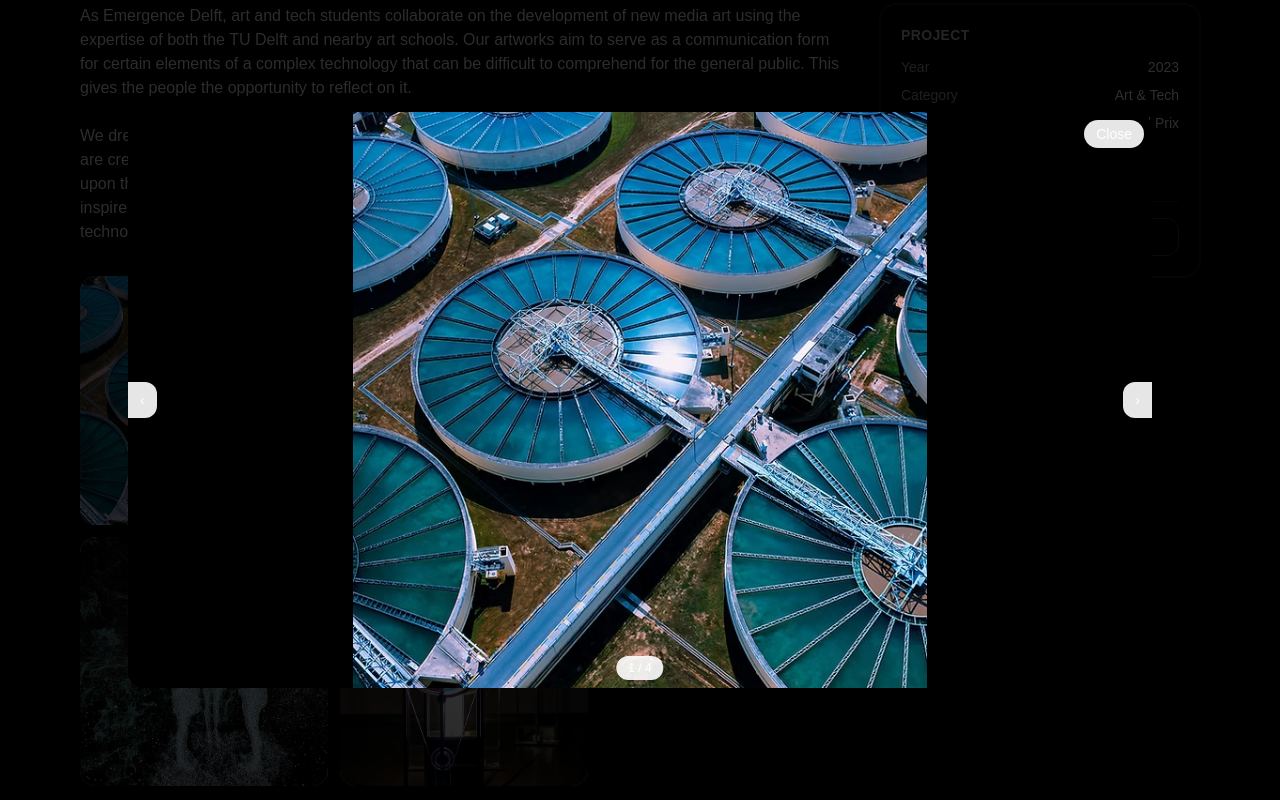
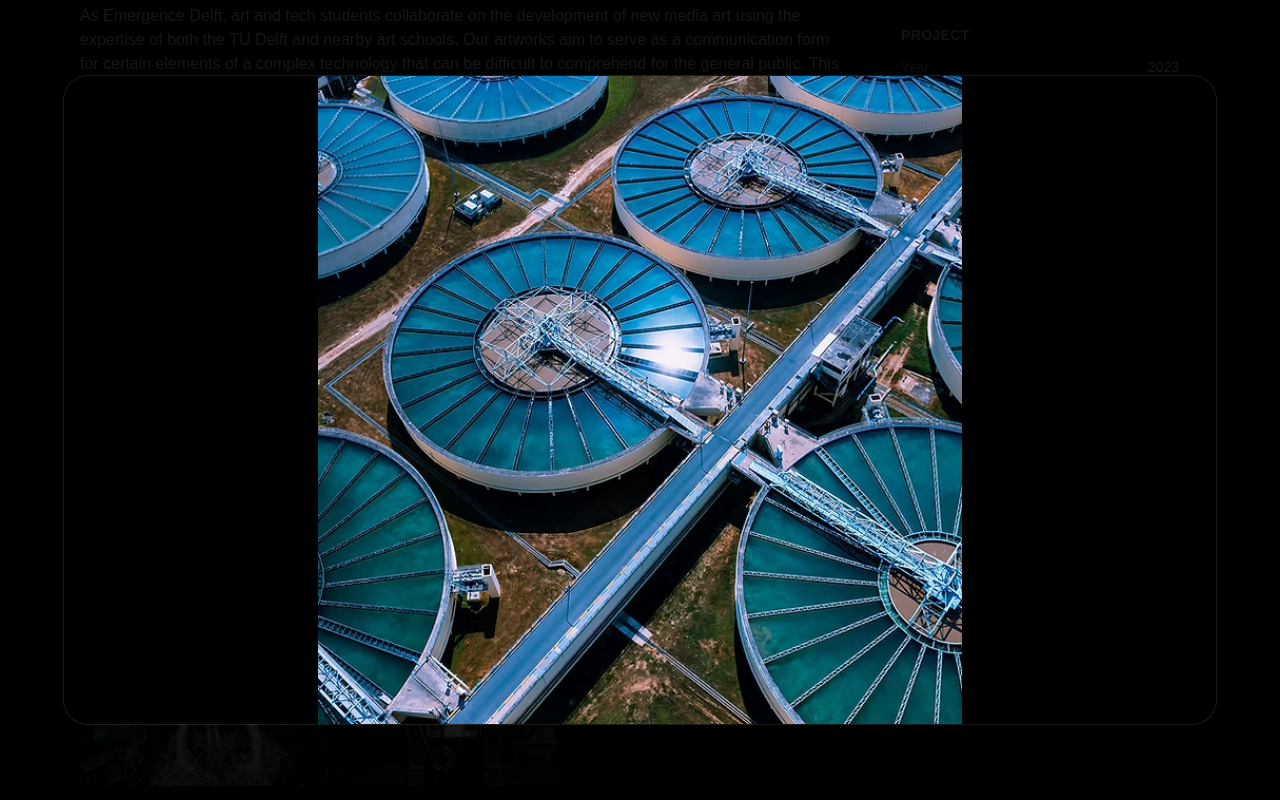
Before and after one commit to Maarten3013/dreamlab, a Next.js app: page /projects/emergence in a window 1280 px wide. Both pictures are taken after a click on the button 204 px from the left and 1126 px from the top of the page. Shown: the part 726-1526 px from the top of the page. Built offline with nearby package versions, Linux system fonts and the light colour scheme.

Commit message:
changed lightbox

```diff
--- a/components/MosaicLightbox.tsx
+++ b/components/MosaicLightbox.tsx
@@ -1,5 +1,5 @@
 "use client";
-import { useEffect, useMemo, useState } from "react";
+import { useEffect, useMemo, useRef, useState } from "react";
 
 type Img = { url: string; alt?: string } | string;
 
@@ -14,11 +14,18 @@ export default function MosaicLightbox({ images, title }: { images: Img[]; title
 
   const [open, setOpen] = useState(false);
   const [idx, setIdx] = useState(0);
+  const [ui, setUi] = useState(true); // show/hide controls
+  const hideTimer = useRef<ReturnType<typeof setTimeout> | null>(null);
 
-  const onOpen = (i: number) => { setIdx(i); setOpen(true); };
+  const onOpen = (i: number) => {
+    setIdx(i);
+    setOpen(true);
+    setUi(true);
+  };
   const prev = () => setIdx((i) => (i - 1 + items.length) % items.length);
   const next = () => setIdx((i) => (i + 1) % items.length);
 
+  // close & arrows
   useEffect(() => {
     if (!open) return;
     const onKey = (e: KeyboardEvent) => {
@@ -30,12 +37,19 @@ export default function MosaicLightbox({ images, title }: { images: Img[]; title
     return () => window.removeEventListener("keydown", onKey);
   }, [open, items.length]);
 
+  // auto-hide UI after inactivity
+  const pokeUI = () => {
+    setUi(true);
+    if (hideTimer.current) clearTimeout(hideTimer.current);
+    hideTimer.current = setTimeout(() => setUi(false), 1800);
+  };
+
   if (items.length === 0) return null;
 
   return (
     <>
-      {/* Pinterest-like mosaic via CSS columns */}
-      <div className="mt-8 animate-fade-in columns-2 gap-3 md:columns-3">
+      {/* Mosaic thumbnails */}
+      <div className="mt-8 columns-2 gap-3 md:columns-3">
         {items.map((img, i) => (
           <button
             key={img.url + i}
@@ -52,26 +66,78 @@ export default function MosaicLightbox({ images, title }: { images: Img[]; title
 
       {/* Lightbox */}
       {open && (
-        <div className="fixed inset-0 z-50 flex items-center justify-center bg-black/80 p-4" onClick={() => setOpen(false)}>
-          <div className="relative w-full max-w-5xl" onClick={(e) => e.stopPropagation()}>
-            <div className="relative aspect-[16/9] w-full overflow-hidden rounded-2xl bg-black">
+        <div
+          className="fixed inset-0 z-50 flex items-center justify-center bg-black/90 p-4"
+          onClick={() => setOpen(false)}
+          onMouseMove={pokeUI}
+          role="dialog"
+          aria-modal="true"
+        >
+          <div className="relative w-full max-w-6xl" onClick={(e) => e.stopPropagation()}>
+            <div className="relative aspect-[16/9] w-full overflow-hidden rounded-3xl bg-black ring-1 ring-white/10">
+              {/* image */}
               {/* eslint-disable-next-line @next/next/no-img-element */}
-              <img src={items[idx].url} alt={items[idx].alt ?? title} className="h-full w-full object-contain" />
-            </div>
-            <button onClick={() => setOpen(false)} className="absolute right-2 top-2 rounded-full bg-white/90 px-3 py-1 text-sm font-medium shadow">
-              Close
+              <img
+                src={items[idx].url}
+                alt={items[idx].alt ?? title}
+                className="h-full w-full object-contain"
+                onLoad={pokeUI}
+              />
+
+              {/* close (top-right) */}
+              <button
+                onClick={() => setOpen(false)}
+                aria-label="Close"
+                className={`absolute right-3 top-3 inline-flex h-10 w-10 items-center justify-center rounded-full
+                           bg-white/10 text-white ring-1 ring-white/20 backdrop-blur
+                           hover:bg-white/20 transition ${ui ? "opacity-100" : "opacity-0"}`}
+              >
+                <svg width="18" height="18" viewBox="0 0 24 24" fill="none" className="opacity-95">
+                  <path d="M6 6l12 12M18 6L6 18" stroke="currentColor" strokeWidth="1.7" strokeLinecap="round" />
+                </svg>
               </button>
+
+              {/* nav buttons */}
               {items.length > 1 && (
                 <>
-                <button onClick={prev} className="absolute left-0 top-1/2 -translate-y-1/2 rounded-r-xl bg-white/90 px-3 py-2 text-sm font-medium shadow">‹</button>
-                <button onClick={next} className="absolute right-0 top-1/2 -translate-y-1/2 rounded-l-xl bg-white/90 px-3 py-2 text-sm font-medium shadow">›</button>
-                <div className="pointer-events-none absolute bottom-2 left-1/2 -translate-x-1/2 rounded-full bg-white/90 px-3 py-1 text-xs font-medium shadow">
+                  <button
+                    onClick={prev}
+                    aria-label="Previous image"
+                    className={`absolute left-3 top-1/2 -translate-y-1/2 inline-flex h-12 w-12 items-center justify-center rounded-full
+                                bg-white/10 text-white ring-1 ring-white/20 backdrop-blur
+                                hover:bg-white/20 transition ${ui ? "opacity-100" : "opacity-0"}`}
+                  >
+                    <svg width="18" height="18" viewBox="0 0 24 24" fill="none" className="opacity-95">
+                      <path d="M15 6l-6 6 6 6" stroke="currentColor" strokeWidth="1.8" strokeLinecap="round" strokeLinejoin="round" />
+                    </svg>
+                  </button>
+
+                  <button
+                    onClick={next}
+                    aria-label="Next image"
+                    className={`absolute right-3 top-1/2 -translate-y-1/2 inline-flex h-12 w-12 items-center justify-center rounded-full
+                                bg-white/10 text-white ring-1 ring-white/20 backdrop-blur
+                                hover:bg-white/20 transition ${ui ? "opacity-100" : "opacity-0"}`}
+                  >
+                    <svg width="18" height="18" viewBox="0 0 24 24" fill="none" className="opacity-95">
+                      <path d="M9 6l6 6-6 6" stroke="currentColor" strokeWidth="1.8" strokeLinecap="round" strokeLinejoin="round" />
+                    </svg>
+                  </button>
+
+                  {/* progress pill */}
+                  <div
+                    className={`pointer-events-none absolute bottom-3 left-1/2 -translate-x-1/2 rounded-full
+                                bg-white/10 px-3 py-1 text-xs font-medium text-white ring-1 ring-white/15
+                                transition ${ui ? "opacity-100" : "opacity-0"}`}
+                    aria-hidden
+                  >
                     {idx + 1} / {items.length}
                   </div>
                 </>
               )}
             </div>
           </div>
+        </div>
       )}
     </>
   );
```
Lines whose indentation alone changed are shown as unchanged.
